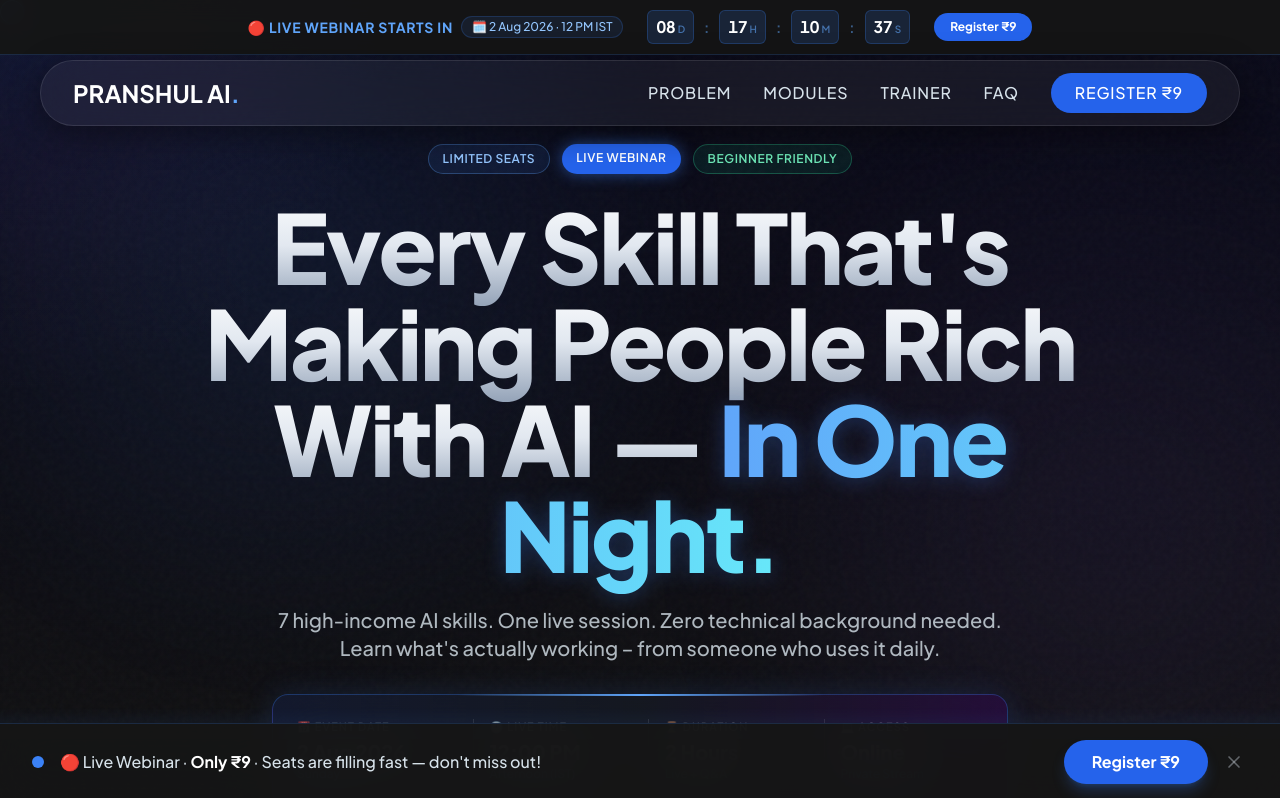
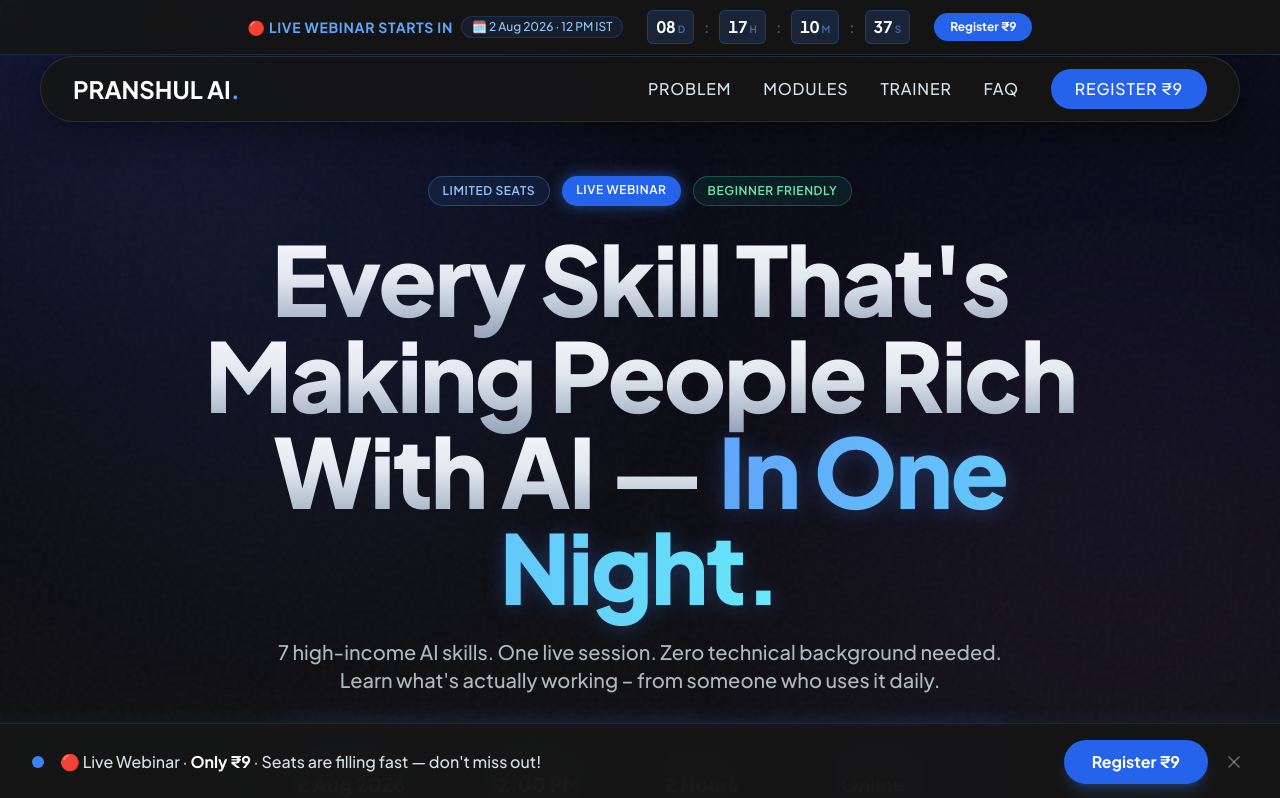
Before and after one commit to krsna110/my-webinar, a React (Vite) app: page / in a window 1280 px wide. Shown: the top 798 px of the page. Built offline with nearby package versions, Linux system fonts and the light colour scheme.

Commit message:
Fix overlapping between sticky countdown bar, floating navbar capsule, and hero section content

```diff
--- a/src/App.jsx
+++ b/src/App.jsx
@@ -1005,8 +1005,8 @@ function App() {
       })()}
 
       {/* Navbar */}
-      <nav className="fixed top-9 left-0 w-full z-50 px-4 md:px-10 pt-4 md:pt-6">
-        <div className="flex items-center justify-between max-w-7xl mx-auto bg-white/5 backdrop-blur-xl border border-white/10 rounded-full px-6 md:px-8 py-3 shadow-[0_8px_32px_rgba(0,0,0,0.4)]">
+      <nav className="fixed top-11 sm:top-12 left-0 w-full z-40 px-4 md:px-10 pt-1 md:pt-2">
+        <div className="flex items-center justify-between max-w-7xl mx-auto bg-[#161616]/90 backdrop-blur-xl border border-white/10 rounded-full px-6 md:px-8 py-3 shadow-[0_8px_32px_rgba(0,0,0,0.4)]">
           <div className="text-2xl font-bold text-white">PRANSHUL AI<span className="text-blue-400">.</span></div>
 
           {/* Desktop Nav */}
@@ -1035,7 +1035,7 @@ function App() {
             initial={{ opacity: 0, y: -20 }}
             animate={{ opacity: 1, y: 0 }}
             exit={{ opacity: 0, y: -20 }}
-            className="md:hidden absolute top-full left-4 right-4 mt-2 bg-white/5 backdrop-blur-xl border border-white/10 rounded-2xl p-6 flex flex-col gap-4 shadow-[0_8px_32px_rgba(0,0,0,0.4)]"
+            className="md:hidden absolute top-full left-4 right-4 mt-2 bg-[#161616]/95 backdrop-blur-xl border border-white/10 rounded-2xl p-6 flex flex-col gap-4 shadow-[0_8px_32px_rgba(0,0,0,0.4)]"
           >
             <a href="#problem" className="text-[#D7E2EA] hover:text-blue-400" onClick={() => setIsMenuOpen(false)}>Problem</a>
             <a href="#modules" className="text-[#D7E2EA] hover:text-blue-400" onClick={() => setIsMenuOpen(false)}>Modules</a>
@@ -1051,7 +1051,7 @@ function App() {
       {/* ------------------------------------------------------------
           HERO SECTION
           ------------------------------------------------------------ */}
-      <section ref={heroRef} className="relative min-h-screen flex flex-col justify-center items-center py-28 md:py-36 overflow-hidden">
+      <section ref={heroRef} className="relative min-h-screen flex flex-col justify-center items-center pt-36 sm:pt-40 md:pt-44 pb-20 md:pb-32 overflow-hidden">
         {/* Aurora Gradient Mesh Background */}
         <div className="absolute inset-0 overflow-hidden pointer-events-none">
           {/* Base gradient */}
```
